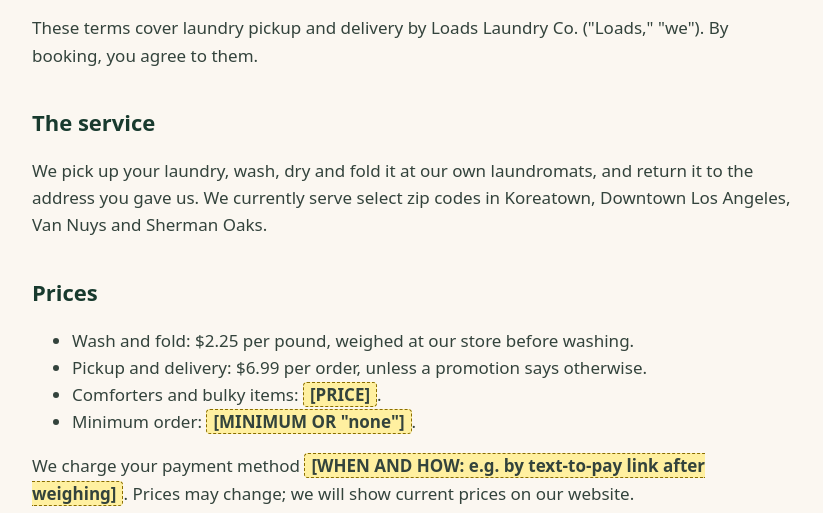
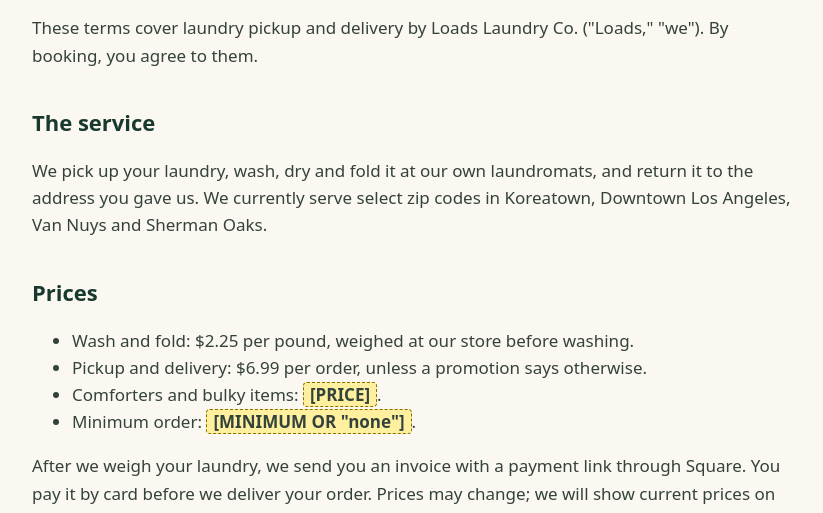
Before and after one commit to numbersgoupihope/loads-site, a plain HTML site: page terms.html in a window 1280 px wide. Shown: the part 279-792 px from the top of the page, without its empty margins (228-1051 px from the left). Drawn offline with Linux system fonts and the light colour scheme.

Commit message:
Take payment by Square invoice after weighing
FAQ and terms explain the payment link; staff page gets a ready-made
weight-and-total text; README adds the staff payment steps.

Co-Authored-By: Claude Opus 5.5 <noreply@anthropic.com>
Claude-Session: https://claude.ai/code/session_01NMTSbHhLU4yppRWhYqhBRT

```diff
--- a/terms.html
+++ b/terms.html
@@ -34,7 +34,7 @@ a{color:#183a2e}
 <li>Comforters and bulky items: <span class="todo">[PRICE]</span>.</li>
 <li>Minimum order: <span class="todo">[MINIMUM OR "none"]</span>.</li>
 </ul>
-<p>We charge your payment method <span class="todo">[WHEN AND HOW: e.g. by text-to-pay link after weighing]</span>. Prices may change; we will show current prices on our website.</p>
+<p>After we weigh your laundry, we send you an invoice with a payment link through Square. You pay it by card before we deliver your order. Prices may change; we will show current prices on our website.</p>
 
 <h2>Pickup and delivery</h2>
 <p>Leave your laundry in a closed bag at the spot you named when booking, by the start of your pickup window. If we can't access the location or find your bag, we'll text you to reschedule. When we deliver, we leave your order where you asked. Once delivered to that spot, the order is your responsibility.</p>
```
Also changed, not shown: index.html (+1 -1 lines), staff.html (+1 -0 lines), 1 other file.
